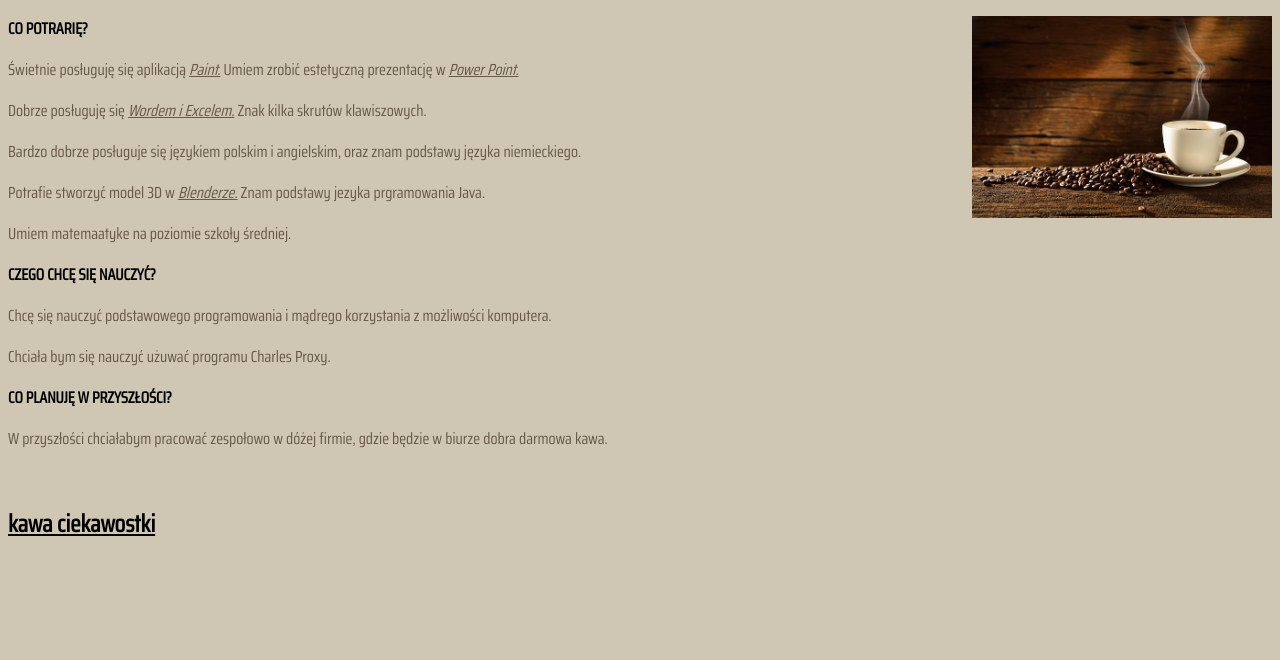
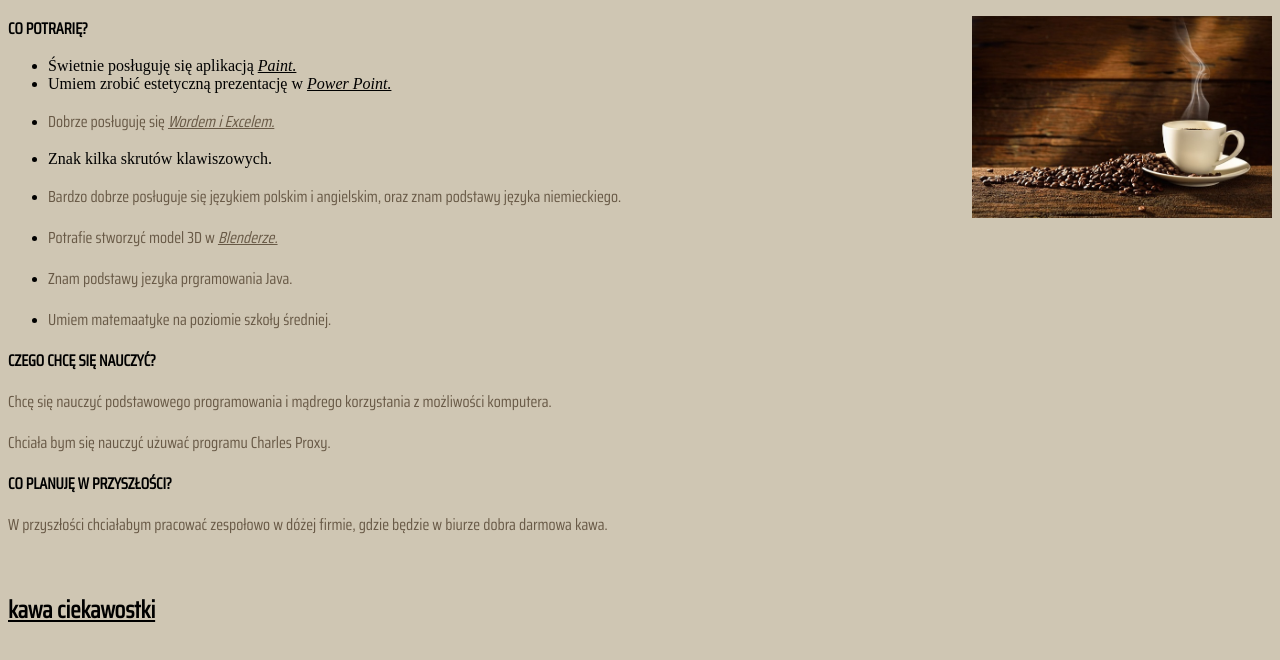
Before and after one commit to blaczka/blaczka.github.io, a plain HTML site: page index.html in a window 1280 px wide. Drawn offline with Linux system fonts and the light colour scheme.

Commit message:
Update index.html

```diff
--- a/index.html
+++ b/index.html
@@ -13,14 +13,16 @@
 
 
    <p><b> CO POTRARIĘ?<b\></b><img src="Kawa.jpg" alt=""width="300" align="right"></p>
-<p>
-    Świetnie posługuję się aplikacją <i><u>Paint.</u></i>
-    Umiem zrobić estetyczną prezentację w <i><u>Power Point.</u></i></p>
-    <p> Dobrze posługuję się <i><u>Wordem i Excelem.</i></u>
-    Znak kilka skrutów klawiszowych.</p>
-    <p> Bardzo dobrze posługuje się językiem polskim i angielskim, oraz znam podstawy języka niemieckiego. </p>
-    <p> Potrafie stworzyć model 3D w <i><u>Blenderze.</i></u> Znam podstawy jezyka prgramowania Java. </p>
-    <p> Umiem matemaatyke na poziomie szkoły średniej. </p>
+<ul> <p>
+    <li>Świetnie posługuję się aplikacją <i><u>Paint.</u></i></li>
+    <li>Umiem zrobić estetyczną prezentację w <i><u>Power Point.</u></i></p></li>
+   <li> <p> Dobrze posługuję się <i><u>Wordem i Excelem.</i></u></li>
+   <li> Znak kilka skrutów klawiszowych.</p></li>
+   <li> <p> Bardzo dobrze posługuje się językiem polskim i angielskim, oraz znam podstawy języka niemieckiego. </p></li>
+   <li> <p> Potrafie stworzyć model 3D w <i><u>Blenderze.</i></u></p></li>
+    <li><p>Znam podstawy jezyka prgramowania Java. </p></li>
+   <li> <p> Umiem matemaatyke na poziomie szkoły średniej. </p></li>
+    </ul>
 
 <p><b>CZEGO CHCĘ SIĘ NAUCZYĆ?</b></p>
 <p>Chcę się nauczyć podstawowego programowania i mądrego korzystania z możliwości komputera.
```
